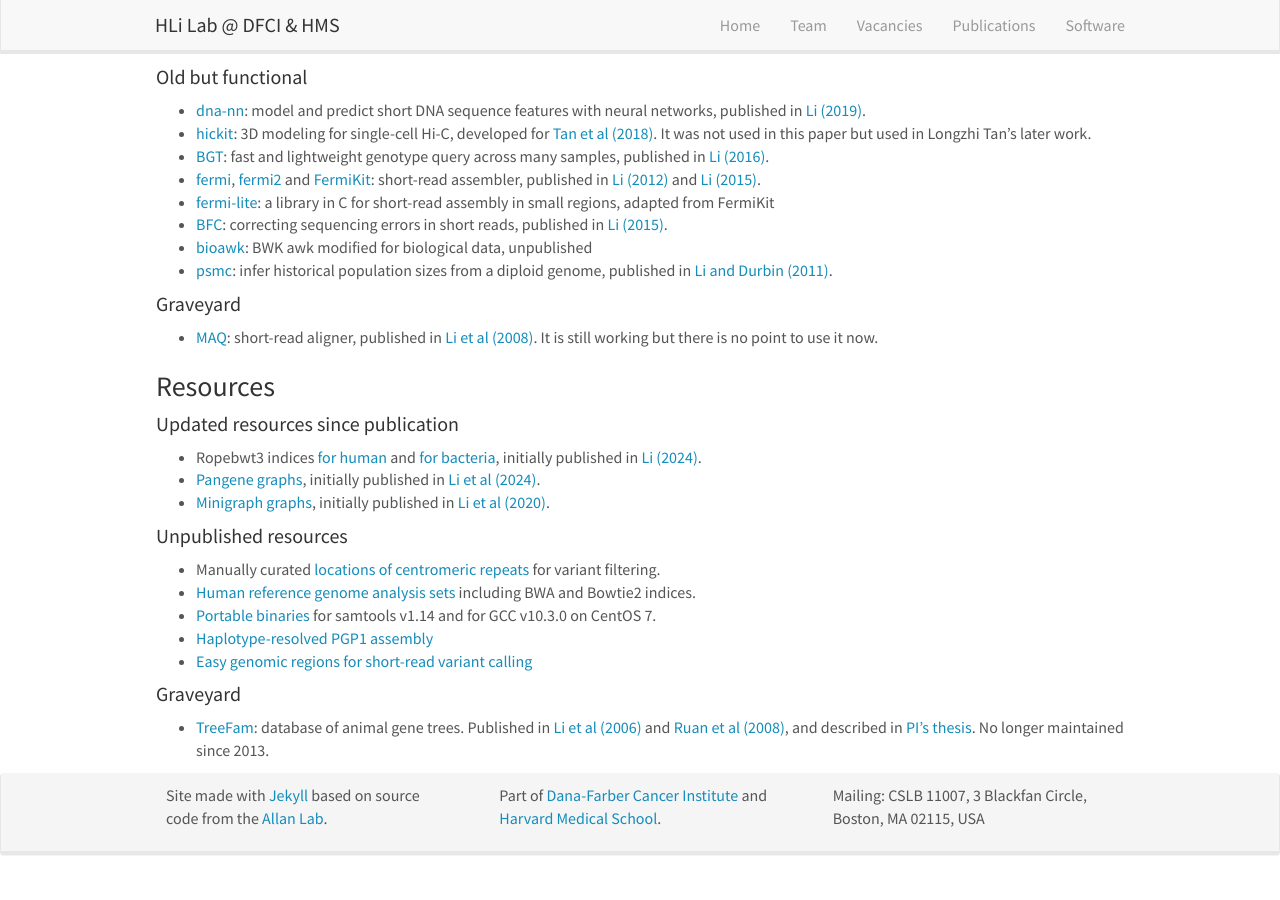
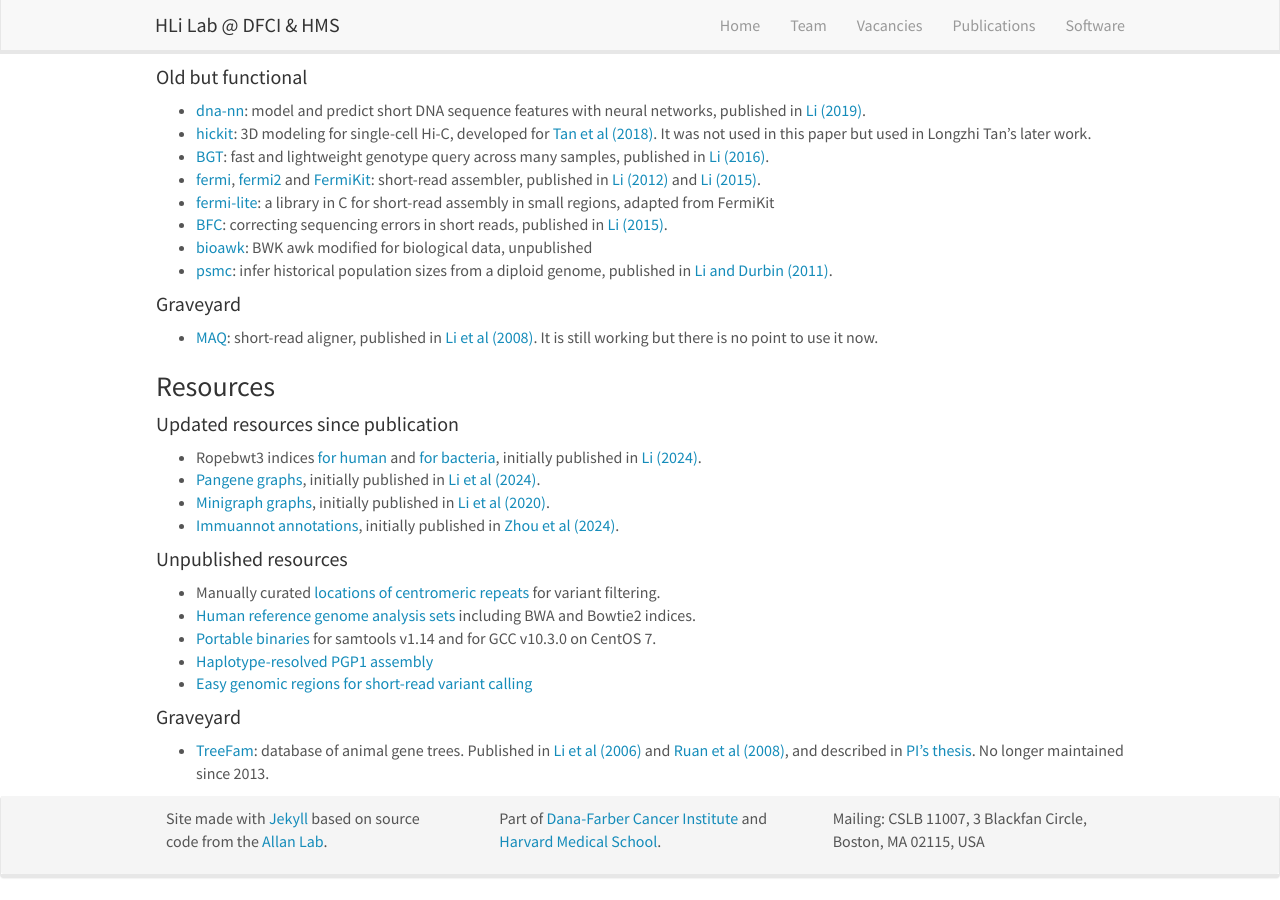
Before and after one commit to hlilab/hlilab.github.io, a Jekyll site: the page built from _pages/software.md, in a window 1280 px wide and 900 px high, scrolled down 1105 px. Built offline with Jekyll 4.4.1, drawn with Linux system fonts in a browser that asks for light colours; nearby versions of some CDN libraries; before the commit the page ends 1982 px from its top, so only the background shows below that.

Commit message:
added the link to immuannot zenodo

```diff
--- a/_pages/software.md
+++ b/_pages/software.md
@@ -182,6 +182,7 @@ Most of our tools work years after their initial publications and are often well
   initially published in [Li (2024)][pub-rb3].
 * [Pangene graphs][res-pangene], initially published in [Li et al (2024)][pub-pangene].
 * [Minigraph graphs][res-minigraph], initially published in [Li et al (2020)][pub-minigraph].
+* [Immuannot annotations][res-immuannot], initially published in [Zhou et al (2024)][pub-immuannot].
 
 #### Unpublished resources
 
@@ -198,6 +199,7 @@ Most of our tools work years after their initial publications and are often well
   and described in [PI's thesis][pub-thesis].
   No longer maintained since 2013.
 
+[res-immuannot]: https://zenodo.org/records/8372991
 [res-easy]: https://zenodo.org/records/14903542
 [res-pgp1]: https://zenodo.org/records/5150756
 [res-rb3-human]: https://doi.org/10.5281/zenodo.13948741
```
